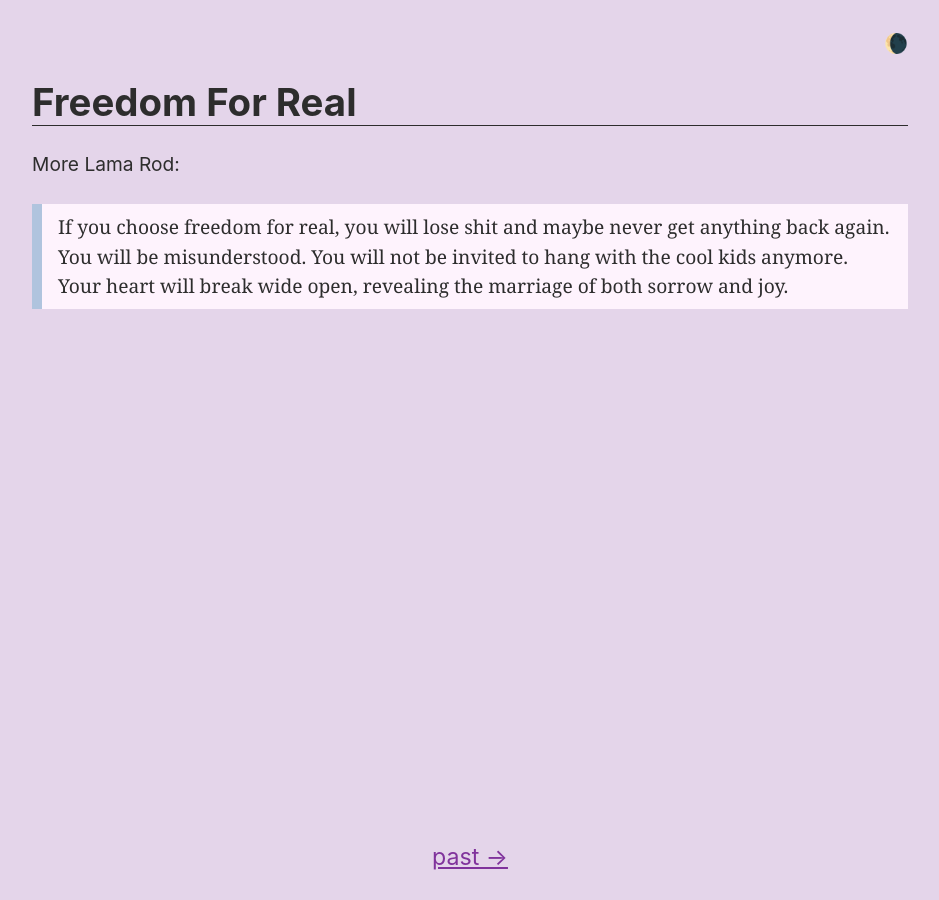
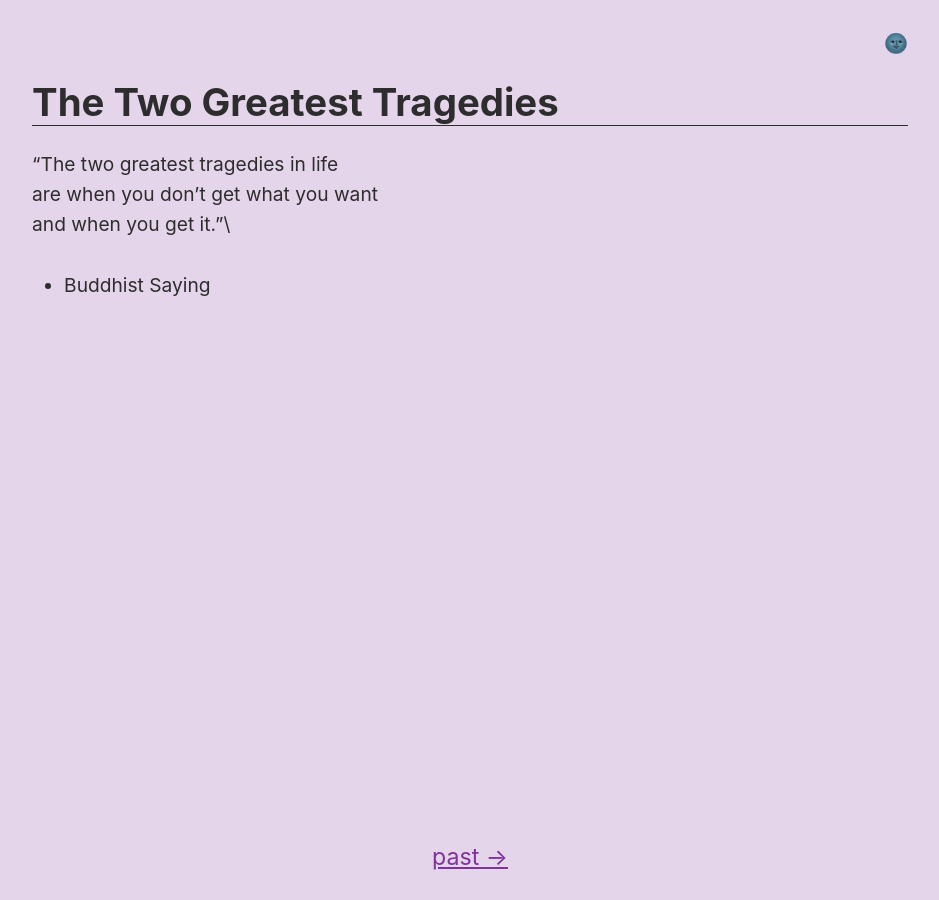
Before and after one commit to dglauber1/dglauber1.github.io, a Jekyll site: the page built from index.md, in a window 1280 px wide. Shown: the whole page, without its empty margins (170-1109 px from the left). Built offline with Jekyll 4.4.1, drawn with Linux system fonts in a browser that asks for light colours.

Commit message:
Update index.md

```diff
--- a/index.md
+++ b/index.md
@@ -1,14 +1,10 @@
 ---
-prev-musing: dont-look-back
-title: Freedom For Real
-time: 🌘
+prev-musing: freedom-for-real
+title: The Two Greatest Tragedies
+time: 🌚
 collection: musings
 ---
-More Lama Rod:
-> If you choose freedom for real, you will
-> lose shit and maybe never get anything
-> back again. You will be misunderstood.
-> You will not be invited to hang with
-> the cool kids anymore. Your heart will
-> break wide open, revealing the
-> marriage of both sorrow and joy.
+"The two greatest tragedies in life\
+are when you don't get what you want\
+and when you get it."\
+- Buddhist Saying
```
